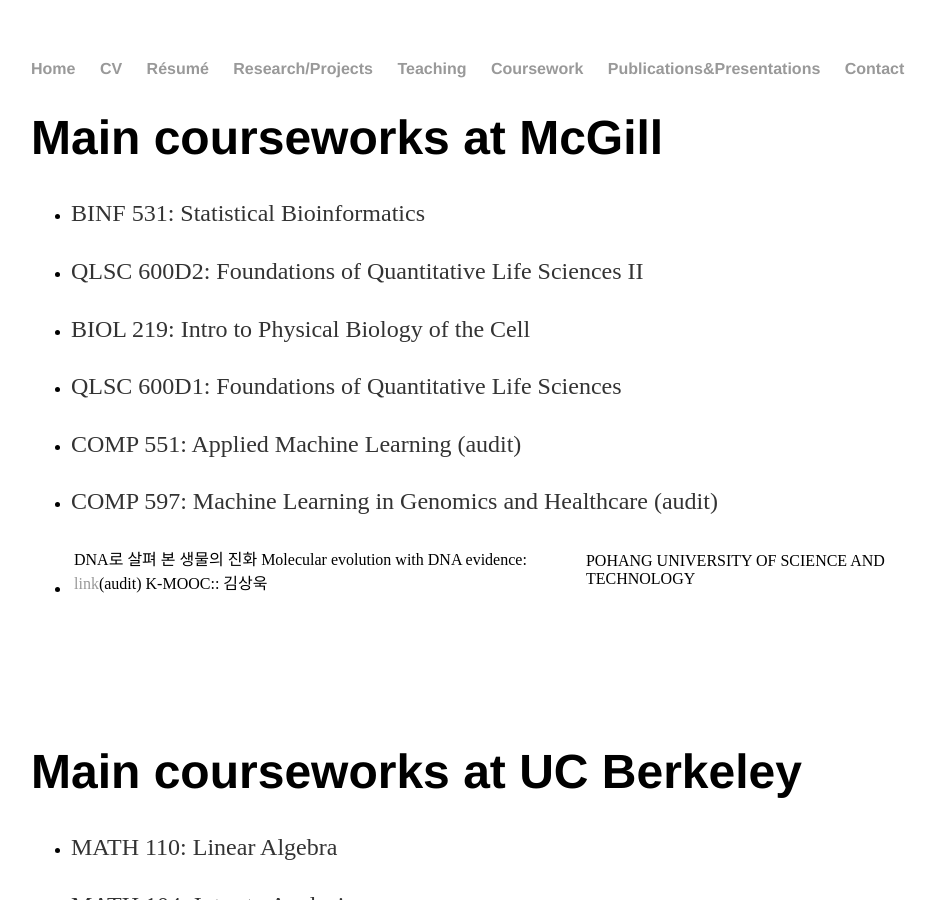
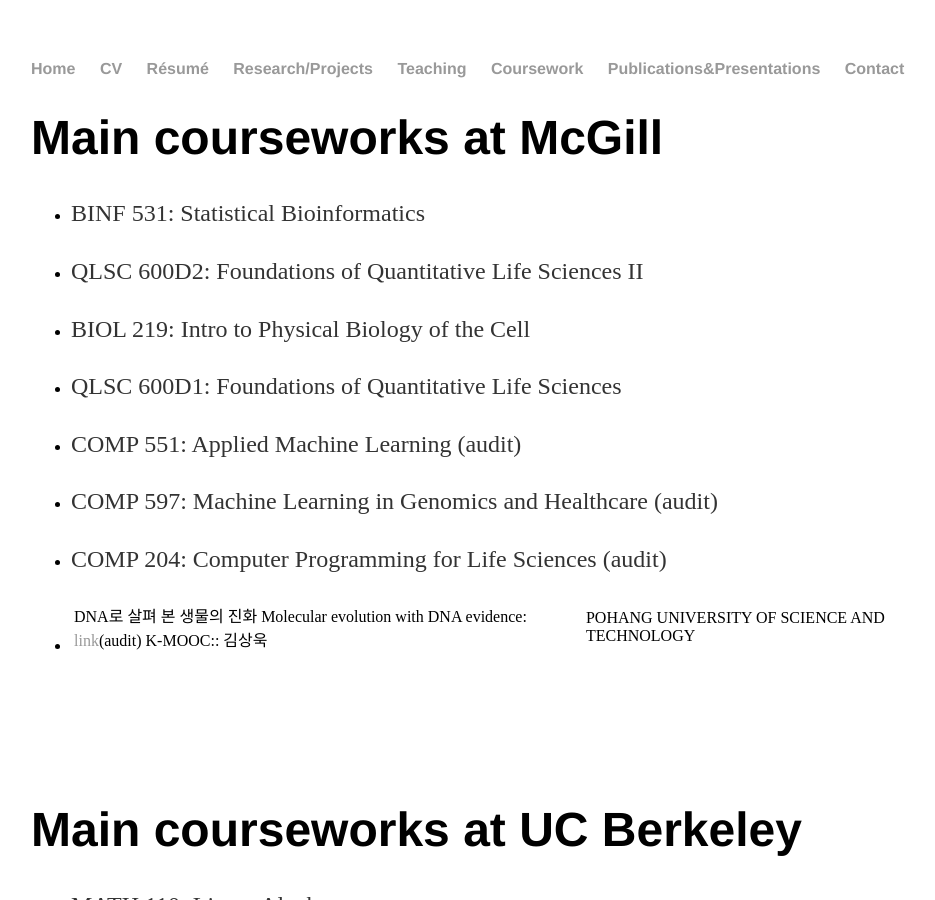
Before and after one commit to yjkweon24/yjkweon24.github.io, a Jekyll site: the page built from coursework/coursework.md, in a window 1280 px wide and 900 px high. Shown: the whole window, without its empty margins (161-1096 px from the left). Built offline with Jekyll 4.4.1, drawn with Linux system fonts in a browser that asks for light colours; our own code applies the rules of GitHub Pages for plain Markdown files.

Commit message:
Update coursework.md

```diff
--- a/coursework/coursework.md
+++ b/coursework/coursework.md
@@ -11,6 +11,8 @@
 * COMP 551: Applied Machine Learning (audit)
 
 * COMP 597: Machine Learning in Genomics and Healthcare (audit)
+
+* COMP 204: Computer Programming for Life Sciences (audit)
 
 * DNA로 살펴 본 생물의 진화 Molecular evolution with DNA evidence: [link](http://www.kmooc.kr/courses/course-v1:POSTECHk+LIFE422k+2019_T1/course/)(audit) K-MOOC:: 김상욱 | POHANG UNIVERSITY OF SCIENCE AND TECHNOLOGY
 
```
